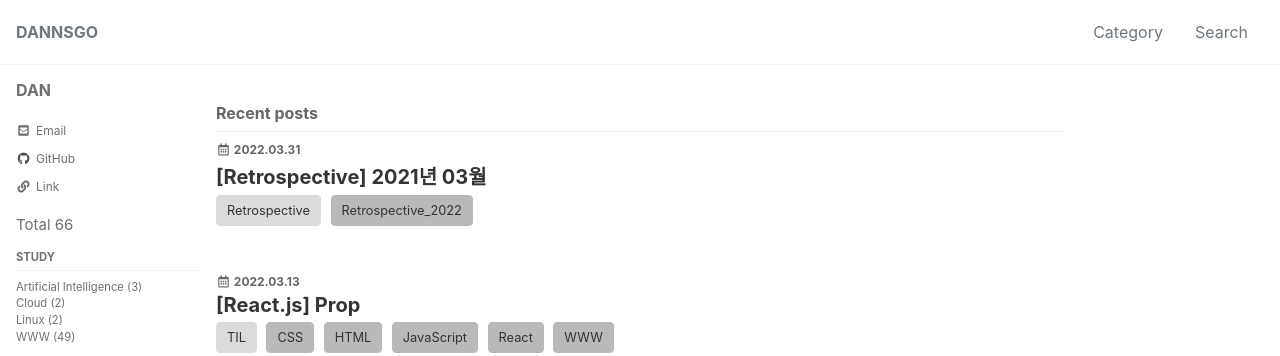
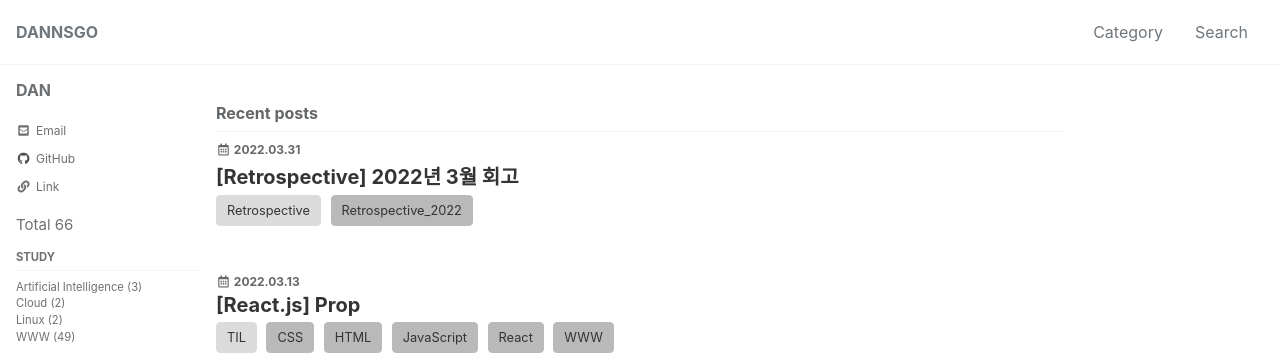
Before and after one commit to znhoon/dannsgo.github.io, a Jekyll site: the page built from index.html, in a window 1280 px wide and 1010 px high. Shown: the top 356 px of the window. Built offline with Jekyll 4.4.1, drawn with Linux system fonts in a browser that asks for light colours; cached includes are drawn as plain includes; some web fonts are replaced; the list of posts is cut into pages by our own code.

Commit message:
Update 2022-03-31-20220331.md

```diff
--- a/_posts/Retrospective/2022-03-31-20220331.md
+++ b/_posts/Retrospective/2022-03-31-20220331.md
@@ -1,5 +1,5 @@
 ---
-title: "[Retrospective] 2021년 03월"
+title: "[Retrospective] 2022년 3월 회고"
 
 categories:
  - Retrospective
```
